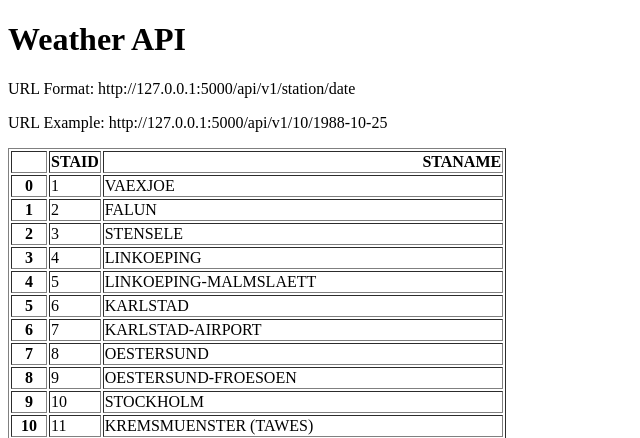
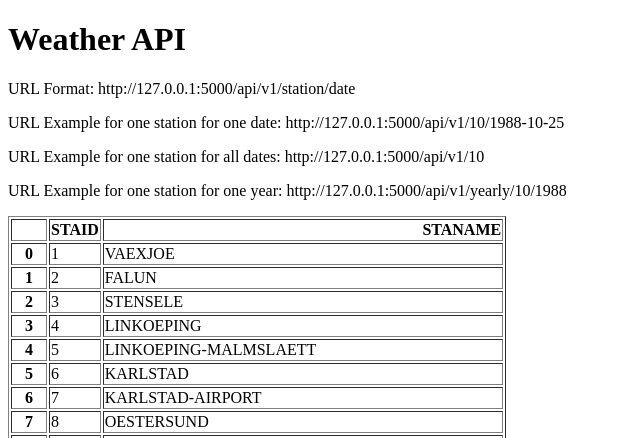
Before and after one commit to Scorpius1724/Weather_API, a Flask app: page / in a window 1280 px wide. Shown: the top 438 px of the page, without its empty margins (0-640 px from the left). Run offline with Flask 3, Linux system fonts and the light colour scheme.

Commit message:
Day 31 - Add URL endpoint for all data and yearly data.

```diff
--- a/main.py
+++ b/main.py
@@ -1,6 +1,5 @@
 from flask import Flask, render_template
 import pandas as pd
-
 
 app = Flask(__name__)
 
@@ -20,5 +19,21 @@ def about(station, date):
             "date": date,
             "temperature": temperature}
 
+@app.route("/api/v1/<station>")
+def all_data(station):
+    filename = "data-small/TG_STAID" + str(station).zfill(6) + ".txt"
+    df = pd.read_csv(filename, skiprows=20, parse_dates=["    DATE"])
+    result = df.to_dict(orient="records")
+    return result
+
+@app.route("/api/v1/yearly/<station>/<year>")
+def yearly(station, year):
+    filename = "data-small/TG_STAID" + str(station).zfill(6) + ".txt"
+    df = pd.read_csv(filename, skiprows=20, parse_dates=["    DATE"])
+    df["    DATE"] = df["    DATE"].astype(str)
+    result = df[df["    DATE"].str.startswith(year)].to_dict(orient="records")
+    return result
+
+
 if __name__ == "__main__":
     app.run(debug=True)
--- a/templates/home.html
+++ b/templates/home.html
@@ -7,7 +7,9 @@
 <body>
 <h1>Weather API</h1>
 <p>URL Format: http://127.0.0.1:5000/api/v1/station/date</p>
-<p>URL Example: http://127.0.0.1:5000/api/v1/10/1988-10-25</p>
+<p>URL Example for one station for one date: http://127.0.0.1:5000/api/v1/10/1988-10-25</p>
+<p>URL Example for one station for all dates: http://127.0.0.1:5000/api/v1/10</p>
+<p>URL Example for one station for one year:  http://127.0.0.1:5000/api/v1/yearly/10/1988</p>
 <p>{{data|safe}}</p>
 </body>
 </html>
```
